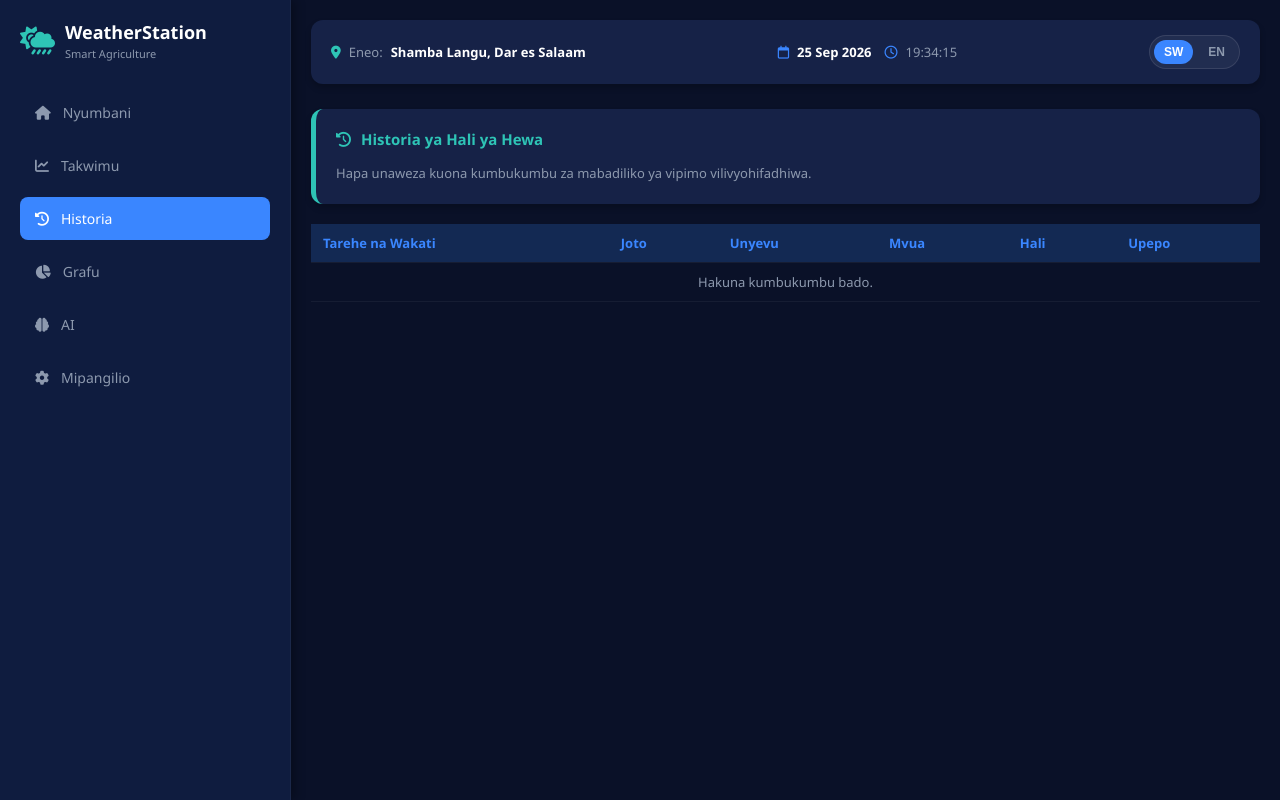
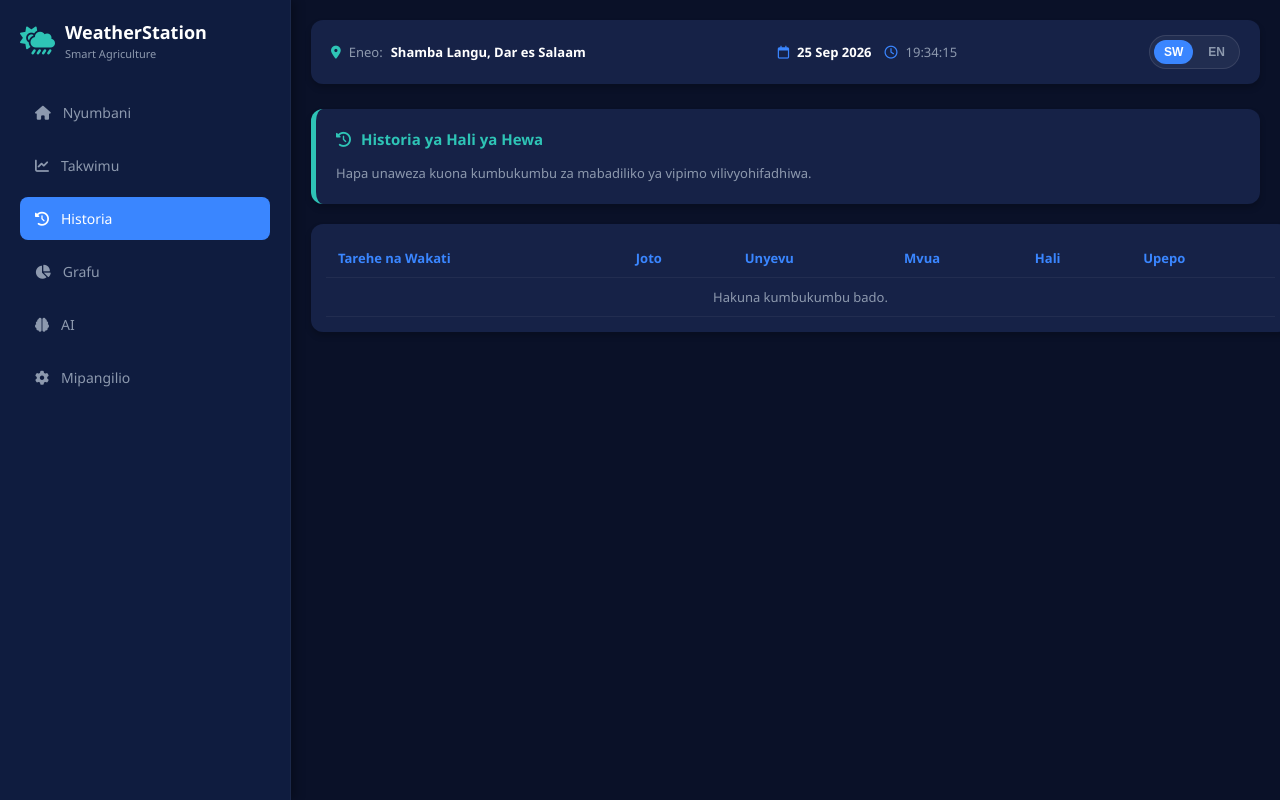
Before and after one commit to mohamedimsuya98-cmd/Weather-station-project, a Flask app: page / in a window 1280 px wide, after a click on "Historia". Run offline with Flask 3, Linux system fonts and the light colour scheme; data that the repository does not hold is empty.

Commit message:
Enhance table styles and clean up history-table header
Added background, padding, border-radius, and box-shadow to the table-responsive class. Removed background color from history-table header.

```diff
--- a/templates/index.html
+++ b/templates/index.html
@@ -86,6 +86,10 @@
             width: 100%;
             overflow-x: auto;
             margin-top: 15px;
+            background: var(--card-bg);
+            padding: 15px;
+            border-radius: 12px;
+            box-shadow: 0 4px 6px rgba(0,0,0,0.2);
         }
         .history-table {
             width: 100%;
@@ -99,7 +103,6 @@
             border-bottom: 1px solid rgba(255,255,255,0.05);
         }
         .history-table th {
-            background-color: rgba(58, 134, 255, 0.2);
             color: var(--accent-blue);
         }
         .history-table tr:hover {
@@ -373,7 +376,6 @@
 
         setInterval(fetchLiveWeatherData, 5000);
 
-        // Kazi ya kuchota na kuonyesha kumbukumbu za historia
         function loadWeatherLogs() {
             fetch('/get-logs')
                 .then(response => response.json())
@@ -403,7 +405,6 @@
                 });
         }
 
-        // Pakia historia wakati ukurasa unapofunguliwa
         document.addEventListener("DOMContentLoaded", function() {
             loadWeatherLogs();
         });
```
